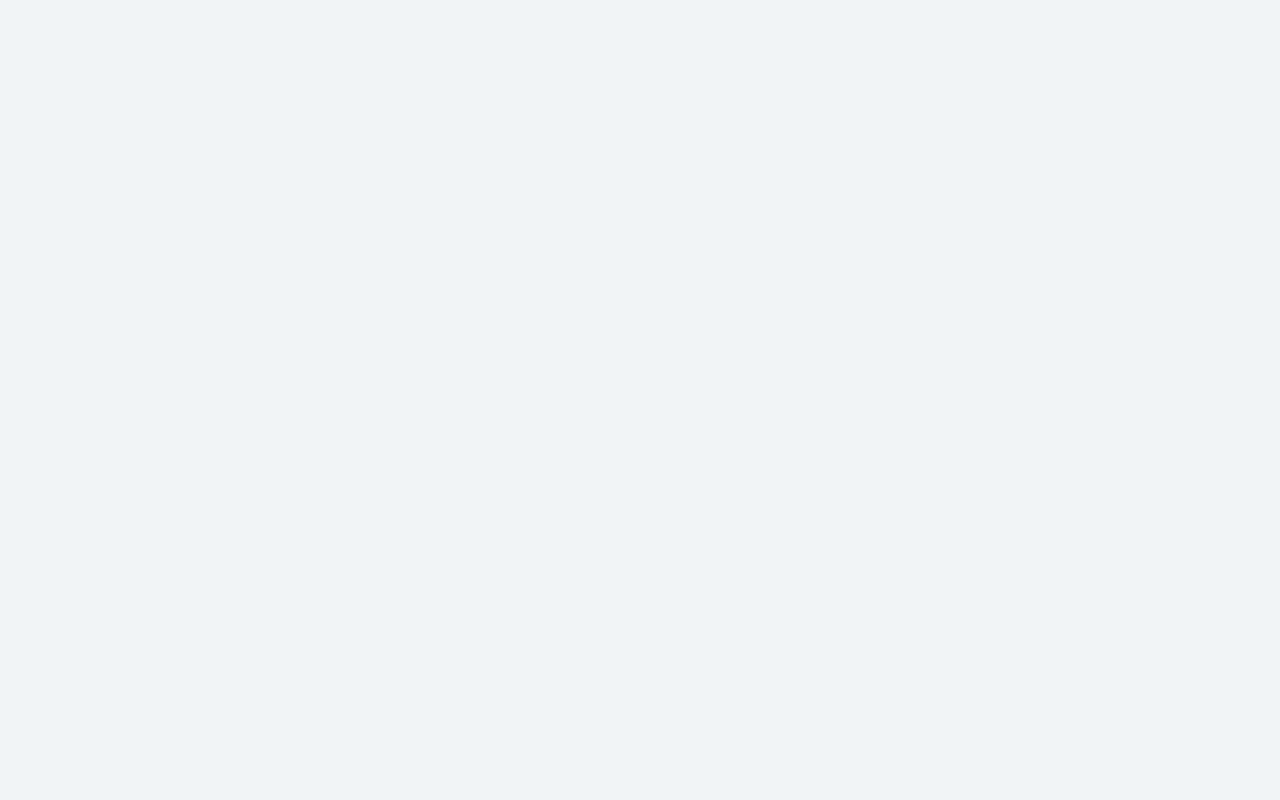
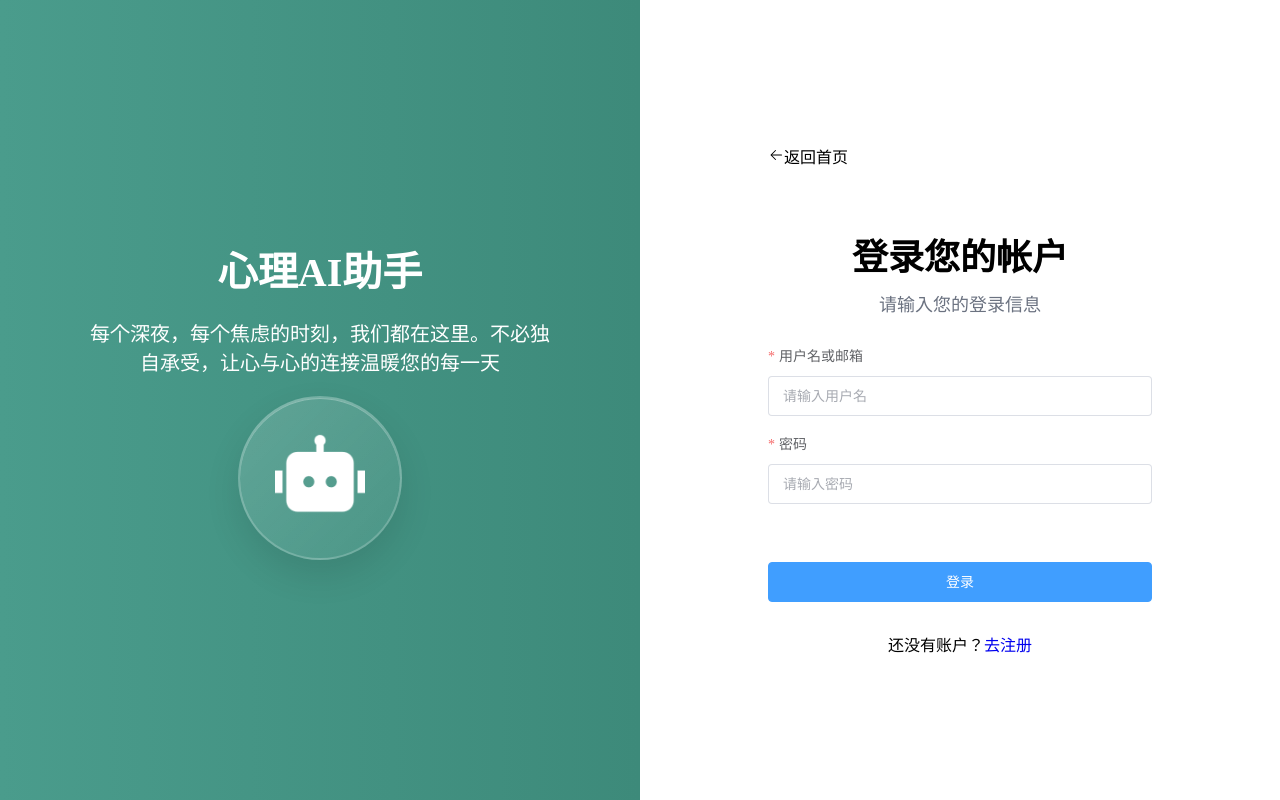
Before and after one commit to llkkyou/ai-vue, a Vue app: page /auth/login in a window 1280 px wide. Before the commit this address had no page. Built offline with nearby package versions, Linux system fonts and the light colour scheme.

Commit message:
登陆页面的实现

```diff
--- /dev/null
+++ b/src/components/AuthLayout.vue
@@ -0,0 +1,78 @@
+<template>
+  <div class="auth-layout">
+    <div class="left-section">
+      <div class="content">
+        <h2 class="title">心理AI助手</h2>
+        <p class="text">每个深夜，每个焦虑的时刻，我们都在这里。不必独自承受，让心与心的连接温暖您的每一天</p>
+        <div class="robot">
+          <el-image style="width: 90px;height:90px" :src="iconUrl" alt="心理AI助手" />
+        </div>
+      </div>
+    </div>
+    <div class="right-section">
+      <router-view></router-view>
+    </div>
+  </div>
+</template>
+
+<script setup>
+const iconUrl = new URL('@/assets/images/robot-fill.png', import.meta.url).href
+</script>
+
+<style lang="scss" scoped>
+.auth-layout {
+  display: flex;
+
+  .left-section {
+    display: flex;
+    justify-content: center;
+    align-items: center;
+    flex: 1;
+    background: linear-gradient(90deg, rgb(74, 156, 140) 0%, rgb(61, 138, 122) 100%) rgba(74, 156, 140, 0.95);
+    height: 100vh;
+
+    .content {
+      display: flex;
+      flex-direction: column;
+      justify-content: center;
+      align-items: center;
+
+      .title {
+        margin-bottom: 20px;
+        font-size: 40px;
+        font-weight: bold;
+        color: #fff;
+      }
+
+      .text {
+        margin-bottom: 20px;
+        width: 460px;
+        font-size: 20px;
+        color: #fff;
+        text-align: center;
+      }
+
+      .robot {
+        display: flex;
+        justify-content: center;
+        align-items: center;
+        width: 160px;
+        height: 160px;
+        border-radius: 50%;
+        border: 2px solid rgba(255, 255, 255, 0.2);
+        background: linear-gradient(135deg, rgba(255, 255, 255, 0.15) 0%, rgba(255, 255, 255, 0.05) 100%);
+        box-shadow: 0 15px 35px rgba(0, 0, 0, 0.1), inset 0 1px 0 rgba(255, 255, 255, 0.3);
+      }
+    }
+  }
+
+  .right-section {
+    display: flex;
+    justify-content: center;
+    align-items: center;
+    flex: 1;
+    height: 100vh;
+    background-color: #fff;
+  }
+}
+</style>
--- a/src/router/index.js
+++ b/src/router/index.js
@@ -1,5 +1,6 @@
 import { createRouter, createWebHistory } from 'vue-router'
 import BackendLayout from '@/components/BackendLayout.vue'
+import AuthLayout from '@/components/AuthLayout.vue'
 
 // 路由配置
 const backhandRoutes = [
@@ -40,6 +41,25 @@
         }
       }
     ]
+  },
+  {
+    path: '/auth',
+    component: AuthLayout,
+    children: [
+      {
+        path: 'login',
+        component: () => import('@/views/login.vue'),
+        meta: {
+          title: '登录'
+        }
+      }, {
+        path: 'register',
+        component: () => import('@/views/register.vue'),
+        meta: {
+          title: '注册'
+        }
+      }
+    ]
   }
 ]
 
--- /dev/null
+++ b/src/views/login.vue
@@ -0,0 +1,102 @@
+<template>
+  <div class="container">
+    <div class="title">
+      <div class="back-home">
+        <el-icon>
+          <Back />
+        </el-icon>
+        <span>返回首页</span>
+      </div>
+      <div class="title-text">
+        <h2>登录您的帐户</h2>
+        <p>请输入您的登录信息</p>
+      </div>
+    </div>
+    <div class="form-container">
+      <el-form ref="ruleFormRef" :model="formData" :rules="rules" label-position="top">
+        <el-form-item label="用户名或邮箱" prop="username">
+          <el-input v-model="formData.username" size="large" placeholder="请输入用户名" />
+        </el-form-item>
+        <el-form-item label="密码" prop="password">
+          <el-input v-model="formData.password" size="large" placeholder="请输入密码" type="password" show-password />
+        </el-form-item>
+        <el-button class="btn" size="large" type="primary" @click="submitForm(ruleFormRef)">登录</el-button>
+      </el-form>
+      <div class="footer">
+        <p>还没有账户？<router-link to="/auth/register">去注册</router-link></p>
+      </div>
+    </div>
+  </div>
+</template>
+
+<script setup name="login">
+import { ref, reactive } from 'vue'
+
+const ruleFormRef = ref()
+
+const formData = reactive({
+  username: '',
+  password: ''
+})
+
+const rules = reactive({
+  username: [
+    { required: true, message: '请输入用户名', trigger: 'blur' }
+  ],
+  password: [
+    { required: true, message: '请输入密码', trigger: 'blur' }
+  ]
+})
+
+// 登录
+const submitForm = async (formEl) => {
+  if (!formEl) return
+  await formEl.value.validate((valid, fields) => {
+    if (valid) {
+      console.log('登录成功', fields)
+    }
+  })
+}
+</script>
+
+
+<style lang="scss" scoped>
+.container {
+  width: 384px;
+
+  .title {
+    .back-home {
+      margin-bottom: 60px;
+    }
+
+    .title-text {
+      text-align: center;
+
+      h2 {
+        font-size: 36px;
+        margin-bottom: 10px;
+      }
+
+      p {
+        font-size: 18px;
+        color: #6b7280;
+      }
+    }
+  }
+
+  .form-container {
+    margin-top: 30px;
+
+    .btn {
+      margin-top: 40px;
+      width: 100%;
+    }
+
+    .footer {
+      padding-top: 30px;
+      text-align: center;
+    }
+  }
+
+}
+</style>
--- /dev/null
+++ b/src/views/register.vue
@@ -0,0 +1,3 @@
+<template>
+  注册页
+</template>
```
